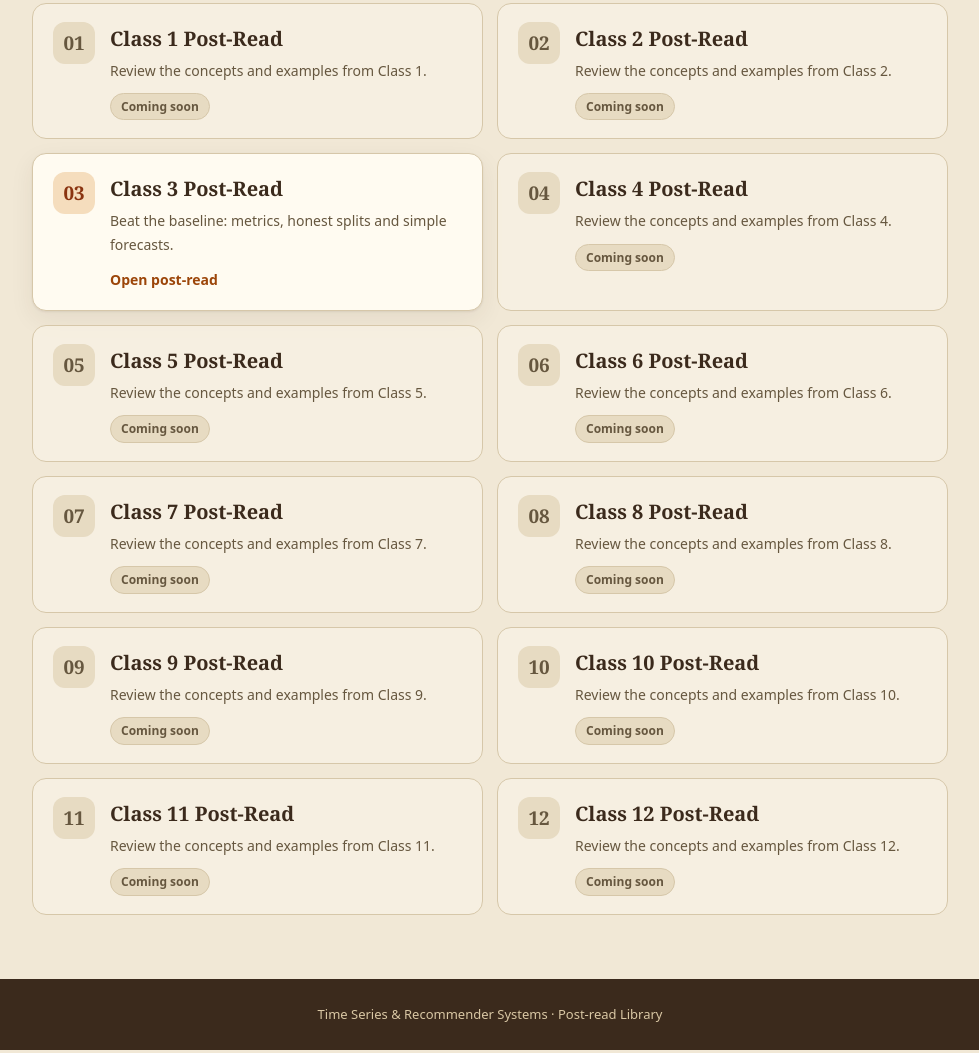
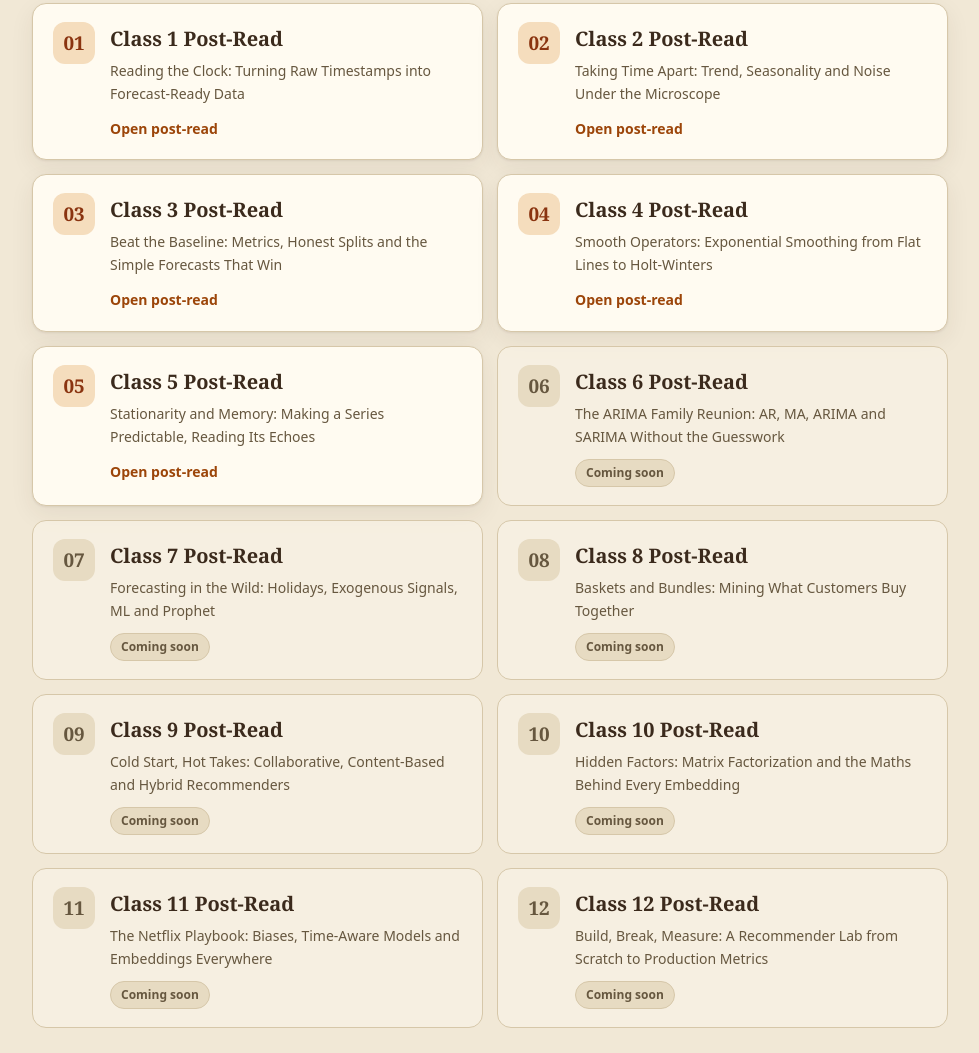
Before and after one commit to scaler-content/Time-Series-and-Recommender-Systems-DSML, a plain HTML site: page index.html in a window 1280 px wide. Shown: the part 568-1621 px from the top of the page, without its empty margins (150-1129 px from the left). Drawn offline with Linux system fonts and the light colour scheme.

Commit message:
Update index.html

```diff
--- a/index.html
+++ b/index.html
@@ -90,18 +90,18 @@ footer{background:var(--deep);color:#D9C7A4;text-align:center;padding:25px 20px;
   You can also replace title and description with the class details.
 */
 const postReads = [
-  { number: 1, title: "Class 1 Post-Read", description: "Review the concepts and examples from Class 1.", available: false },
-  { number: 2, title: "Class 2 Post-Read", description: "Review the concepts and examples from Class 2.", available: false },
-  { number: 3, title: "Class 3 Post-Read", description: "Beat the baseline: metrics, honest splits and simple forecasts.", available: true },
-  { number: 4, title: "Class 4 Post-Read", description: "Review the concepts and examples from Class 4.", available: false },
-  { number: 5, title: "Class 5 Post-Read", description: "Review the concepts and examples from Class 5.", available: false },
-  { number: 6, title: "Class 6 Post-Read", description: "Review the concepts and examples from Class 6.", available: false },
-  { number: 7, title: "Class 7 Post-Read", description: "Review the concepts and examples from Class 7.", available: false },
-  { number: 8, title: "Class 8 Post-Read", description: "Review the concepts and examples from Class 8.", available: false },
-  { number: 9, title: "Class 9 Post-Read", description: "Review the concepts and examples from Class 9.", available: false },
-  { number: 10, title: "Class 10 Post-Read", description: "Review the concepts and examples from Class 10.", available: false },
-  { number: 11, title: "Class 11 Post-Read", description: "Review the concepts and examples from Class 11.", available: false },
-  { number: 12, title: "Class 12 Post-Read", description: "Review the concepts and examples from Class 12.", available: false }
+  { number: 1, title: "Class 1 Post-Read", description: "Reading the Clock: Turning Raw Timestamps into Forecast-Ready Data", available: true },
+  { number: 2, title: "Class 2 Post-Read", description: "Taking Time Apart: Trend, Seasonality and Noise Under the Microscope", available: true },
+  { number: 3, title: "Class 3 Post-Read", description: "Beat the Baseline: Metrics, Honest Splits and the Simple Forecasts That Win", available: true },
+  { number: 4, title: "Class 4 Post-Read", description: "Smooth Operators: Exponential Smoothing from Flat Lines to Holt-Winters", available: true },
+  { number: 5, title: "Class 5 Post-Read", description: "Stationarity and Memory: Making a Series Predictable, Reading Its Echoes", available: true },
+  { number: 6, title: "Class 6 Post-Read", description: "The ARIMA Family Reunion: AR, MA, ARIMA and SARIMA Without the Guesswork", available: false },
+  { number: 7, title: "Class 7 Post-Read", description: "Forecasting in the Wild: Holidays, Exogenous Signals, ML and Prophet", available: false },
+  { number: 8, title: "Class 8 Post-Read", description: "Baskets and Bundles: Mining What Customers Buy Together", available: false },
+  { number: 9, title: "Class 9 Post-Read", description: "Cold Start, Hot Takes: Collaborative, Content-Based and Hybrid Recommenders", available: false },
+  { number: 10, title: "Class 10 Post-Read", description: "Hidden Factors: Matrix Factorization and the Maths Behind Every Embedding", available: false },
+  { number: 11, title: "Class 11 Post-Read", description: "The Netflix Playbook: Biases, Time-Aware Models and Embeddings Everywhere", available: false },
+  { number: 12, title: "Class 12 Post-Read", description: "Build, Break, Measure: A Recommender Lab from Scratch to Production Metrics", available: false }
 ];
 
 const list = document.getElementById("postread-list");
```
